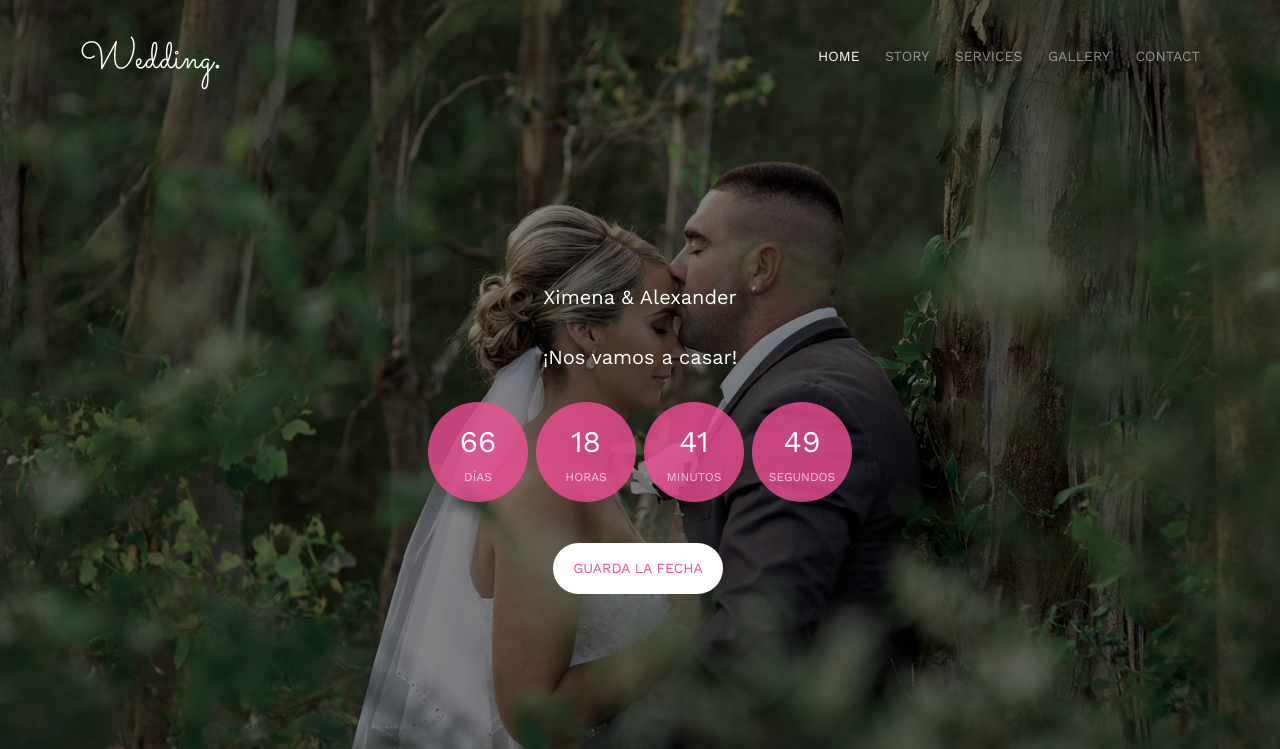
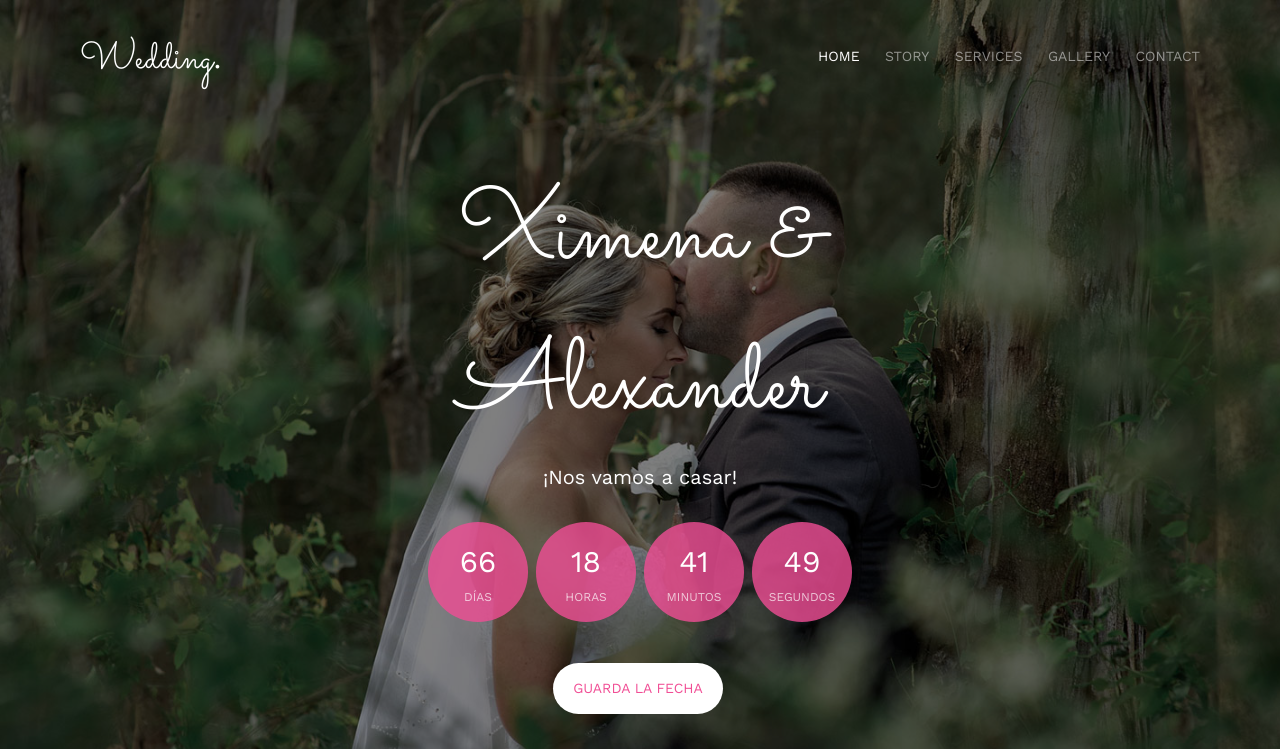
Before and after one commit to Be10/OurWedding, a plain HTML site: page index.html in a window 1280 px wide. Shown: the top 749 px of the page. Drawn offline with nearby package versions, Linux system fonts and the light colour scheme; files whose address does not match are found by name.

Commit message:
Update index.html

```diff
--- a/index.html
+++ b/index.html
@@ -113,7 +113,7 @@
 				<div class="col-md-8 col-md-offset-2 text-center">
 					<div class="display-t">
 						<div class="display-tc animate-box" data-animate-effect="fadeIn">
-							<h2>Ximena &amp; Alexander</h2>
+							<h1>Ximena &amp; Alexander</h1>
 							<h2>¡Nos vamos a casar!</h2>
 							<div class="simply-countdown simply-countdown-one"></div>
 							<p><a href="#" class="btn btn-default btn-sm">Guarda la fecha</a></p>
```
